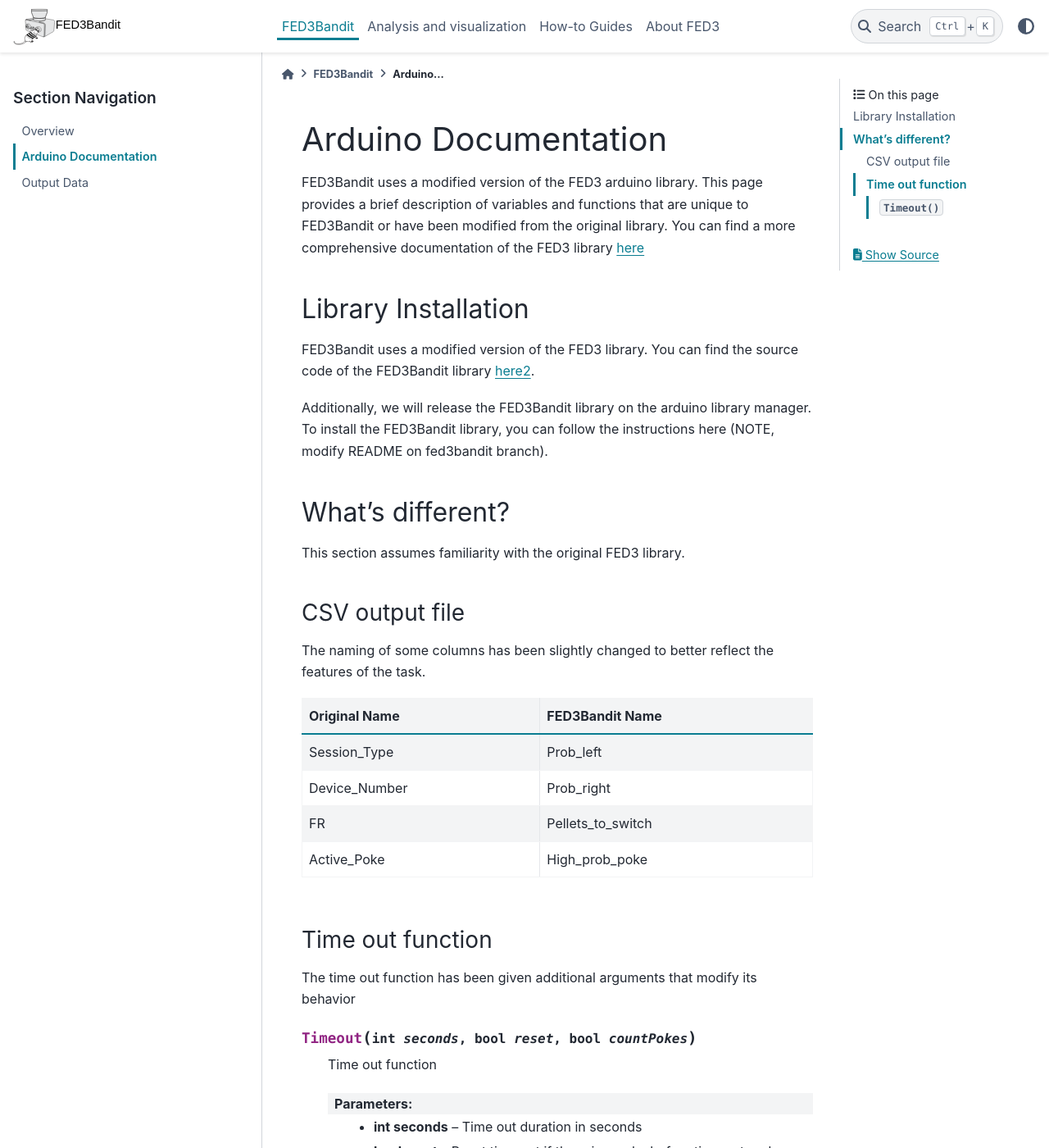
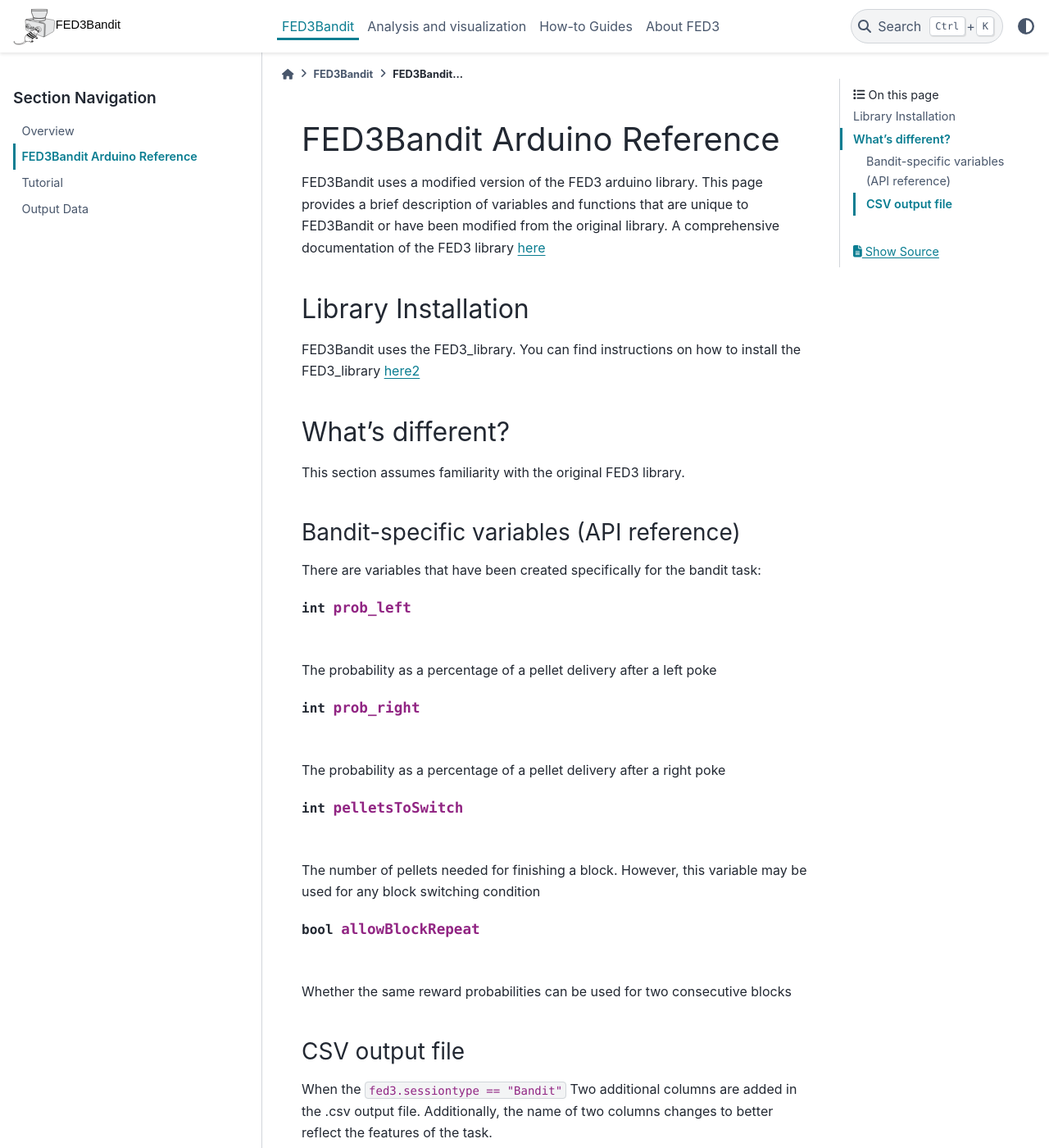
Before and after one commit to AlexLM96/fed3live, a Sphinx documentation site: the page built from docs/source/hardware/arduino_code.rst, in a window 1280 px wide and 1400 px high. Shown: the whole window at 82% size. Built offline with Sphinx 7.4.7 and the PyData theme 0.15.4, drawn with Linux system fonts in a browser that asks for light colours; some of the changed text lies outside the part shown.

Commit message:
update docs

```diff
--- a/docs/source/hardware/arduino_code.rst
+++ b/docs/source/hardware/arduino_code.rst
@@ -1,43 +1,51 @@
-Arduino Documentation
-===============================
+FED3Bandit Arduino Reference
+=================================
 
 FED3Bandit uses a modified version of the FED3 arduino library. This page provides a brief description of variables and functions that are unique
 to FED3Bandit or have been modified from the original library.
-You can find a more comprehensive documentation of the FED3 library `here <https://github.com/KravitzLabDevices/FED3_library/wiki>`_
+A comprehensive documentation of the FED3 library `here <https://github.com/KravitzLabDevices/FED3_library/wiki>`_
 
 Library Installation
 ---------------------
 
-FED3Bandit uses a modified version of the FED3 library. You can find the source code of the FED3Bandit library `here2 <https://github.com/AlexLM96/FED3_library/tree/fed3bandit>`_.
+FED3Bandit uses the FED3_library. You can find instructions on how to install the FED3_library `here2 <https://github.com/KravitzLabDevices/FED3_library>`_
 
-Additionally, we will release the FED3Bandit library on the arduino library manager.
-To install the FED3Bandit library, you can follow the instructions here (NOTE, modify README on fed3bandit branch).
 
 What's different?
 ------------------
 This section assumes familiarity with the original FED3 library.
 
+Bandit-specific variables (API reference)
+^^^^^^^^^^^^^^^^^^^^^^^^^^^^^^^^^^^^^^^^^^
+There are variables that have been created specifically for the bandit task:
+
+.. cpp:member:: int prob_left
+
+The probability as a percentage of a pellet delivery after a left poke
+
+.. cpp:member:: int prob_right
+
+The probability as a percentage of a pellet delivery after a right poke
+
+.. cpp:member:: int pelletsToSwitch
+
+The number of pellets needed for finishing a block. However, this variable
+may be used for any block switching condition
+
+.. cpp:member:: bool allowBlockRepeat
+
+Whether the same reward probabilities can be used for two consecutive blocks
+
 CSV output file
 ^^^^^^^^^^^^^^^^
-The naming of some columns has been slightly changed to better reflect the features of the task.
+When the ``fed3.sessiontype == "Bandit"`` Two additional columns are added in the .csv output file.
+Additionally, the name of two columns changes to better reflect the features of the task.
 
 ==============    ===================
 Original Name     FED3Bandit Name
 ==============    ===================
-Session_Type      Prob_left
-Device_Number     Prob_right
+N/A               Prob_left
+N/A               Prob_right
 FR                Pellets_to_switch
 Active_Poke       High_prob_poke
 ==============    ===================
-
-Time out function
-^^^^^^^^^^^^^^^^^^
-The time out function has been given additional arguments that modify its behavior
-
-.. cpp:function:: Timeout(int seconds, bool reset, bool countPokes)
-
-    Time out function
-
-    :param int seconds: Time out duration in seconds
-    :param bool reset: Reset time out if there is a poke before time out ends
-    :param bool countPokes: Counts unsuccesful pokes
--- a/docs/source/hardware/data_output.rst
+++ b/docs/source/hardware/data_output.rst
@@ -33,7 +33,7 @@
     * RightShort - Poke on right port that does not reach poke duration threshold
     * RightWithPellet - Poke on right pork while there is a pellet in pellet well
     * RightDuringDispense - Poke on right port while the pellet is being dispensed
-9. High_prob_poke - Port side that has the highe probability of delivering a pellet.
+9. High_prob_poke - Port side that has the higher probability of delivering a pellet.
    If probability is equal on both sides, the output will be "nan"
 10. Left_Poke_Count - Total number of left pokes since session start (see NOTE)
 11. Right_Poke_Count - Total number of left pokes since session start (see NOTE)
@@ -45,5 +45,5 @@
 15. Poke_Time - Time length of any left or right poke (including unsuccessful).
     If event does not contain "Right" or "Left" in its name, then output is nan.
 
-Example Results
+Example Data
 ----------------
--- a/docs/source/hardware/index.rst
+++ b/docs/source/hardware/index.rst
@@ -7,4 +7,5 @@
 
    overview
    arduino_code
+   tutorial
    data_output
```
Also changed, not shown: docs/source/hardware/tutorial.rst (added, +263 -0 lines).
